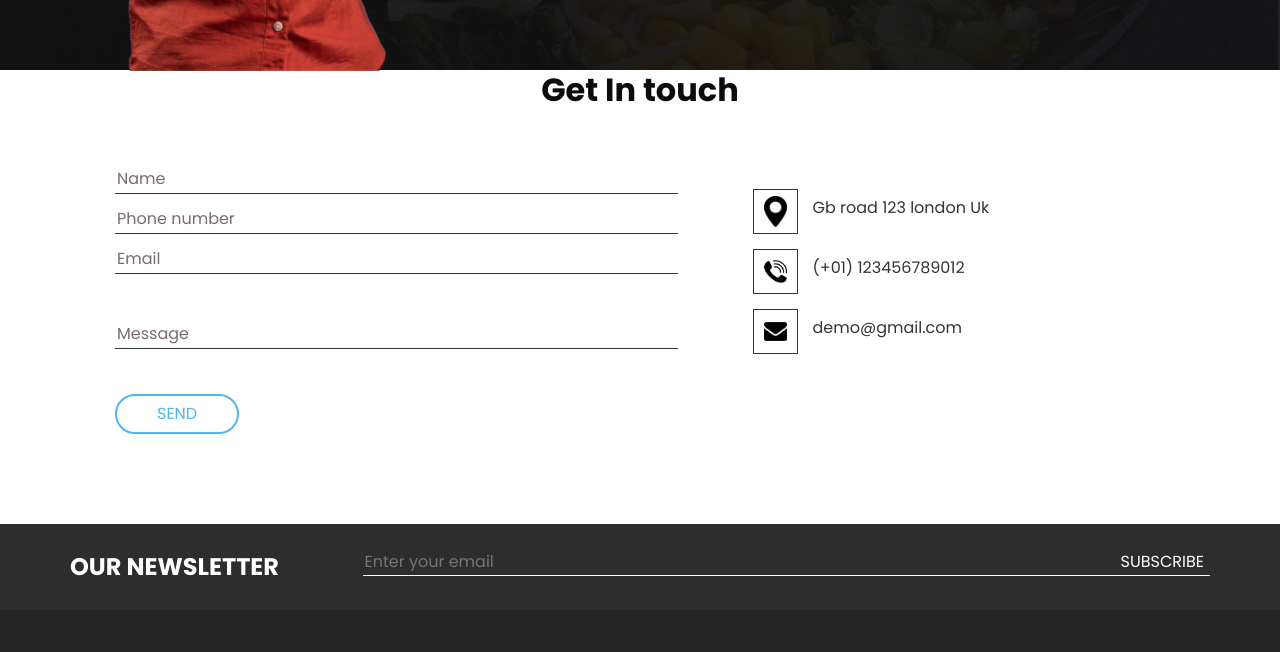
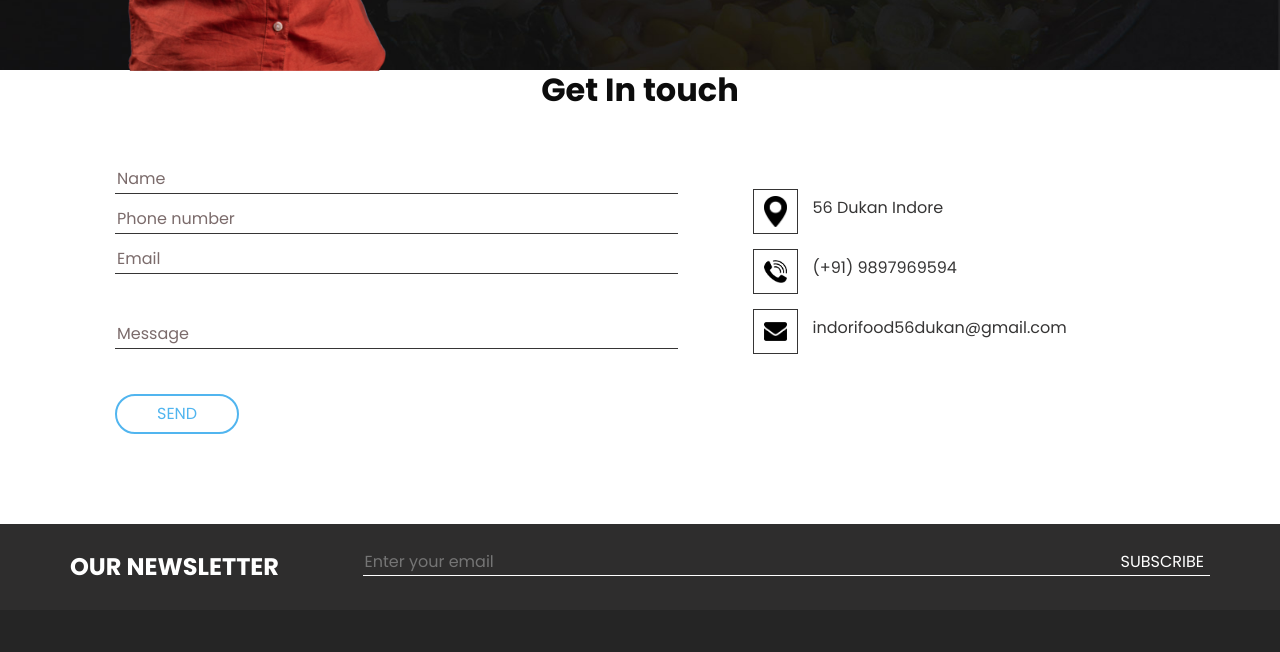
Before and after one commit to Nitinmalviy/myfirsthostweb1, a plain HTML site: page index.html in a window 1280 px wide. Shown: the part 3087-3739 px from the top of the page. Drawn offline with nearby package versions, Linux system fonts and the light colour scheme.

Commit message:
Update index.html

```diff
--- a/index.html
+++ b/index.html
@@ -361,7 +361,7 @@
                 <img src="images/location.png" alt="">
               </div>
               <h6>
-                Gb road 123 london Uk
+                56 Dukan Indore
               </h6>
             </a>
             <a href="">
@@ -369,7 +369,7 @@
                 <img src="images/call.png" alt="">
               </div>
               <h6>
-                (+01) 123456789012
+                (+91) 9897969594
               </h6>
             </a>
             <a href="">
@@ -377,7 +377,7 @@
                 <img src="images/envelope.png" alt="">
               </div>
               <h6>
-                demo@gmail.com
+                indorifood56dukan@gmail.com
               </h6>
             </a>
           </div>
```
